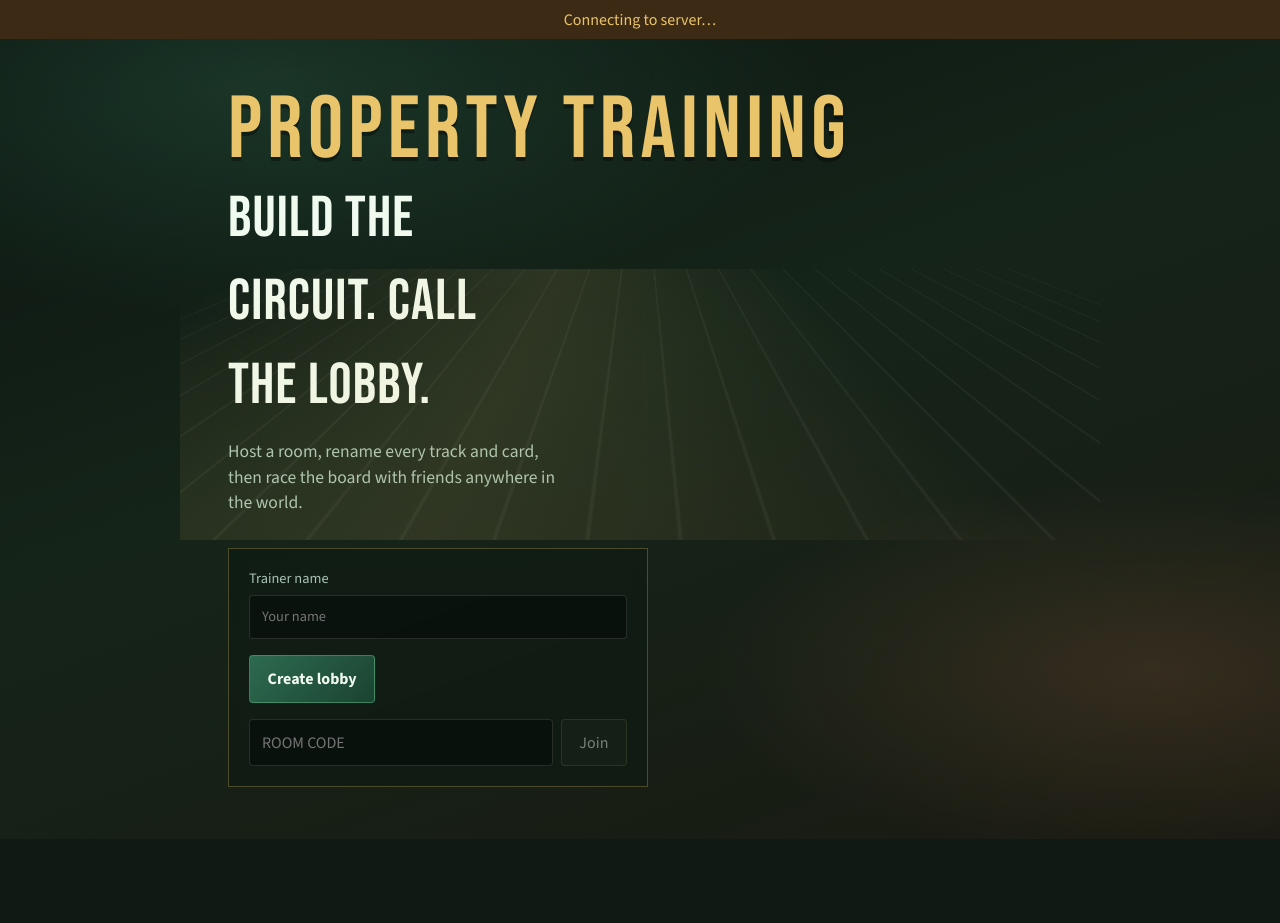
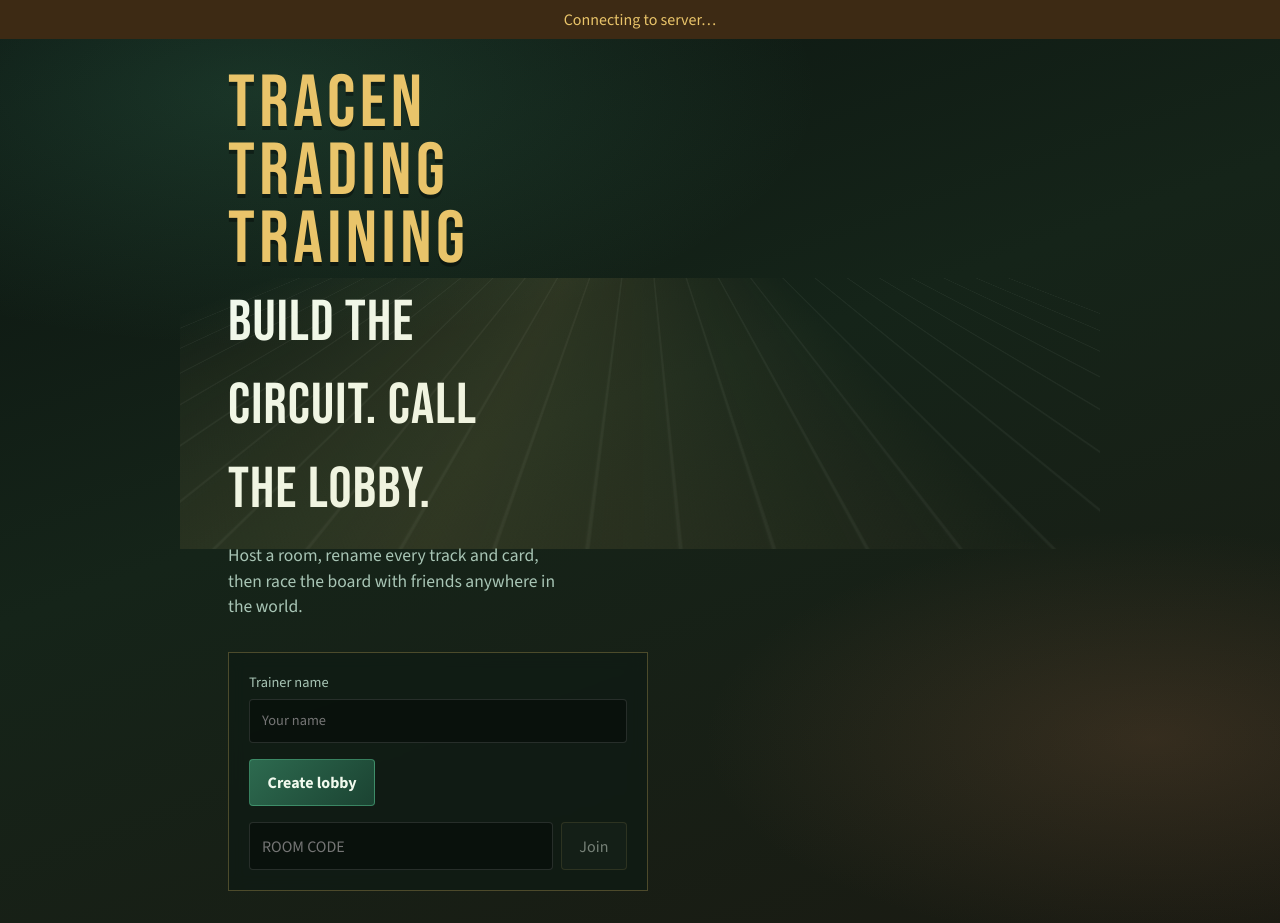
Before and after one commit to DannyNavi/tracentradingacademy, a React (Vite) app: page / in a window 1280 px wide. Before the commit the page ends 839 px from the top, so only its background shows below. Built offline with nearby package versions, Linux system fonts and the light colour scheme; no server answers.

Commit message:
Rename game to Tracen Trading Training
Update brand text across home, board, sidebar, title, and docs.

```diff
--- a/index.html
+++ b/index.html
@@ -3,7 +3,7 @@
   <head>
     <meta charset="UTF-8" />
     <meta name="viewport" content="width=device-width, initial-scale=1.0" />
-    <title>Property Training</title>
+    <title>Tracen Trading Training</title>
     <link rel="preconnect" href="https://fonts.googleapis.com" />
     <link rel="preconnect" href="https://fonts.gstatic.com" crossorigin />
     <link
--- a/package.json
+++ b/package.json
@@ -1,5 +1,5 @@
 {
-  "name": "property-training",
+  "name": "tracen-trading-training",
   "private": true,
   "version": "1.0.0",
   "type": "module",
--- a/src/App.css
+++ b/src/App.css
@@ -68,13 +68,15 @@ button {
 }
 
 .brand {
-  font-size: clamp(3rem, 10vw, 5.5rem);
-  line-height: 0.9;
+  font-size: clamp(2.4rem, 8vw, 4.6rem);
+  line-height: 0.92;
   text-shadow: 0 4px 0 rgba(0, 0, 0, 0.35);
+  max-width: 12ch;
 }
 
 .brand-sm {
-  font-size: 1.6rem;
+  font-size: clamp(1.15rem, 2.4vw, 1.45rem);
+  line-height: 1;
 }
 
 .eyebrow {
--- a/src/components/Board.tsx
+++ b/src/components/Board.tsx
@@ -76,7 +76,7 @@ export function Board({ room }: Props) {
   return (
     <div className="board">
       <div className="board-center">
-        <p className="brand-sm">Property Training</p>
+        <p className="brand-sm">Tracen Trading Training</p>
         <p className="board-center-sub">Lobby {room.code}</p>
         <DiceRoll
           dice={room.lastDice}
--- a/src/screens/GameScreen.tsx
+++ b/src/screens/GameScreen.tsx
@@ -40,7 +40,7 @@ export function GameScreen({ room, selfId }: Props) {
   return (
     <div className="game-page">
       <aside className="sidebar">
-        <p className="brand-sm">Property Training</p>
+        <p className="brand-sm">Tracen Trading Training</p>
         <h2 className="turn-line">
           {room.phase === 'finished'
             ? `${winner?.name ?? 'Someone'} wins!`
--- a/src/screens/HomeScreen.tsx
+++ b/src/screens/HomeScreen.tsx
@@ -48,7 +48,7 @@ export function HomeScreen({ onJoined }: Props) {
     <div className="home">
       <div className="home-atmosphere" aria-hidden />
       <header className="home-hero">
-        <p className="brand">Property Training</p>
+        <p className="brand">Tracen Trading Training</p>
         <h1>Build the circuit. Call the lobby.</h1>
         <p className="lede">
           Host a room, rename every track and card, then race the board with friends
```
Also changed, not shown: 2 other files (tests, documents, lock files or other folders).
